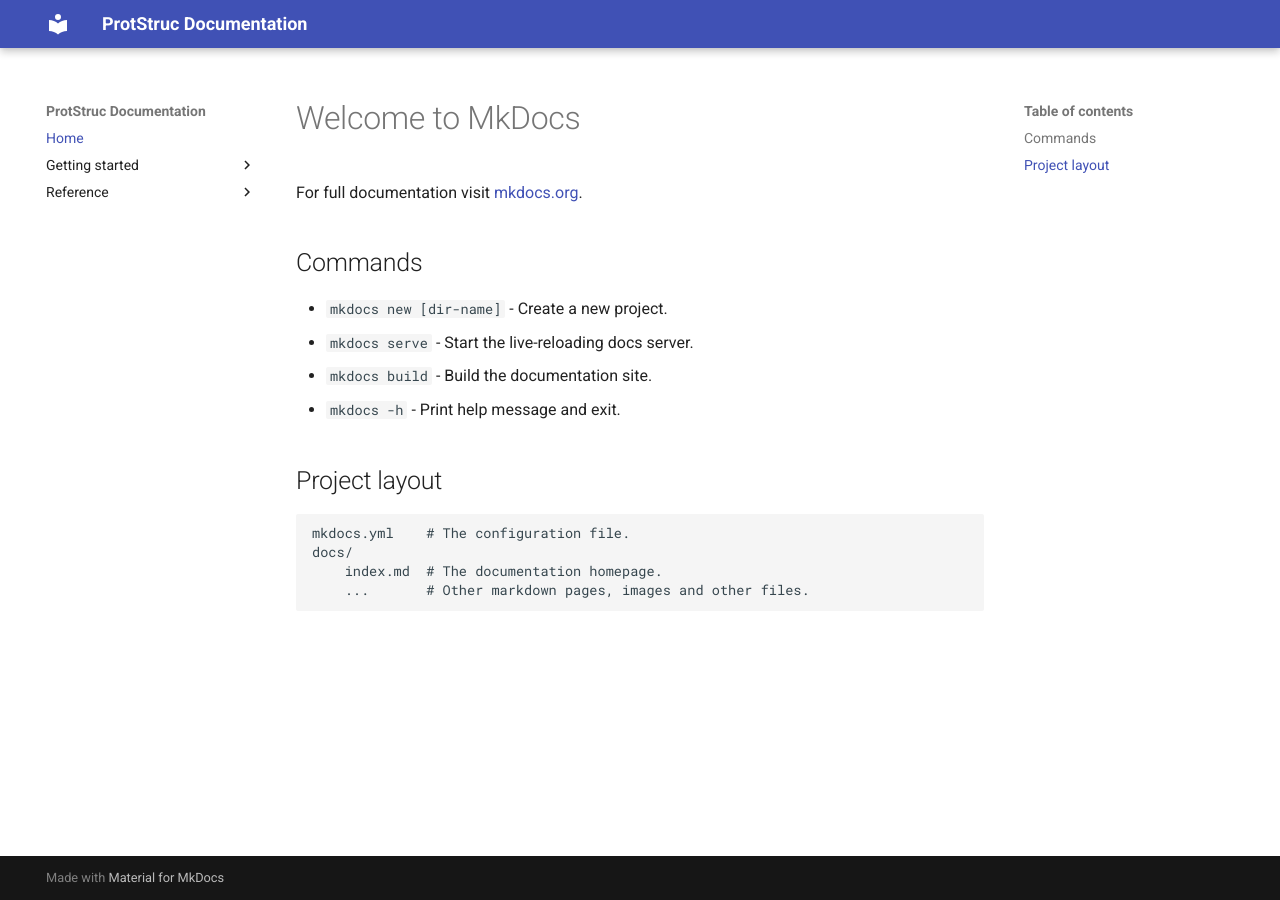
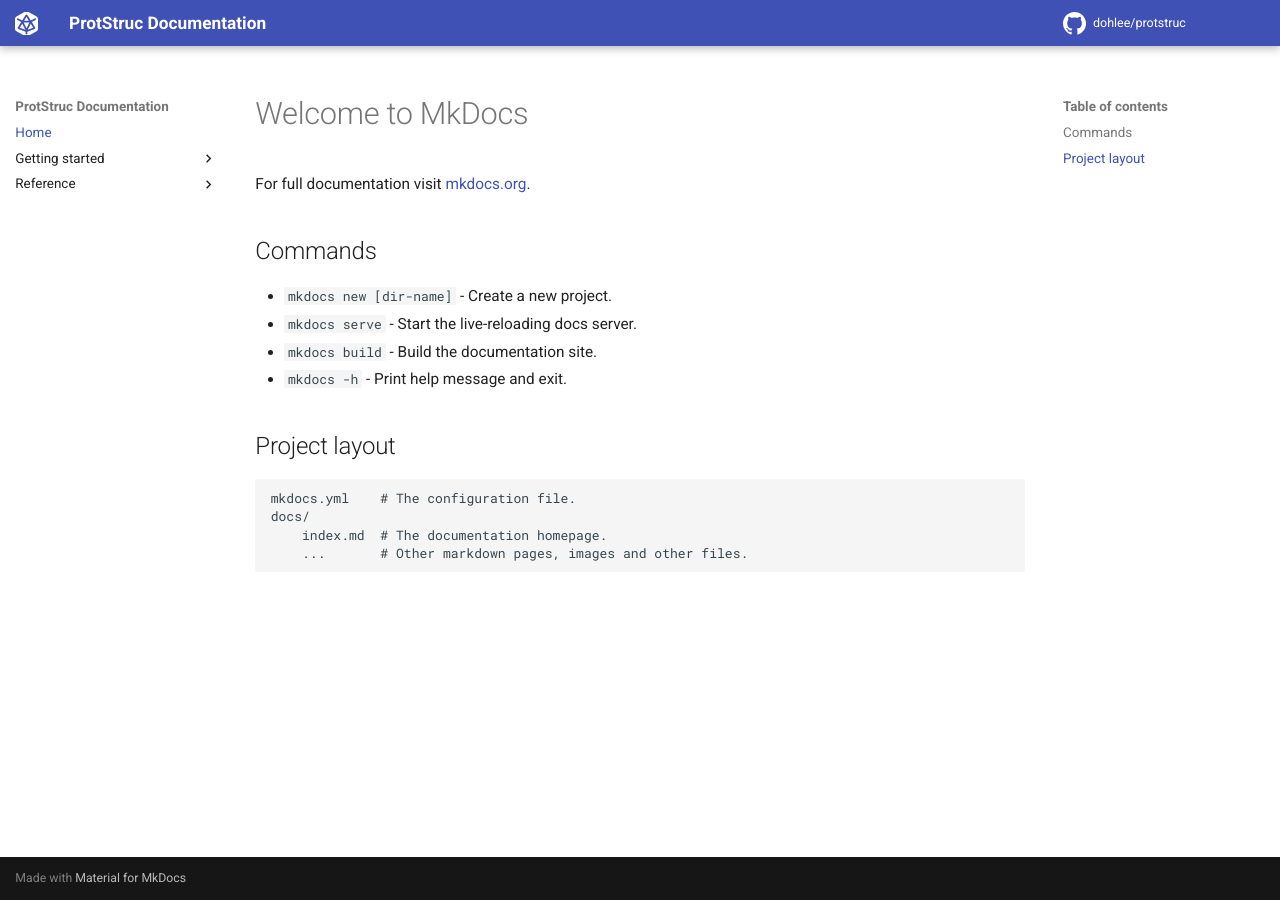
Before and after one commit to dohlee/protstruc, an MkDocs documentation site: the page built from docs/index.md, in a window 1280 px wide. Built offline with MkDocs 1.6.1 and Material for MkDocs 9.7.7, drawn with Linux system fonts in a browser that asks for light colours; comment, search, counter and statistics services are not loaded.

Commit message:
update doc

```diff
--- /dev/null
+++ b/docs/css/mkdocs.css
@@ -0,0 +1,32 @@
+div.highlight>pre {
+    padding: 3px;
+}
+
+.md-typeset ul li,
+.md-typeset ol li {
+    /*original padding makes lists huge*/
+    margin-bottom: 0.2em;
+}
+
+html {
+    /* override 125% default, which looks terrible on smaller screens */
+    font-size: 120% !important;
+}
+
+.jupyter-wrapper {
+    /* set css var used by markdown */
+    --jp-code-font-size: 90% !important;
+}
+
+.md-grid {
+    /* change max width of page, looks much better on bigger screens */
+    max-width: 72rem !important;
+}
+
+div.highlight {
+    /* this was introduced to fix size of documentation script.
+       This applies to multiline code fragments in markdown
+     */
+    font-size: 13px;
+    background-color: #f2f2f2;
+}
--- a/mkdocs.yml
+++ b/mkdocs.yml
@@ -1,7 +1,13 @@
 site_name: ProtStruc Documentation
+repo_name: dohlee/protstruc
+repo_url: https://github.com/dohlee/protstruc
+docs_dir: docs
 
 theme:
-  name: "material"
+  name: material
+  icon:
+    logo: fontawesome/solid/dice-d20
+    repo: octicons/mark-github-16
 
 plugins:
   - mkdocstrings
@@ -14,3 +20,6 @@ nav:
     - protstruc.protstruc: reference/protstruc.md
     - protstruc.geometry: reference/geometry.md
     - protstruc.io: reference/io.md
+
+extra_css:
+  - css/mkdocs.css
```
Also changed, not shown: 2 other files.
